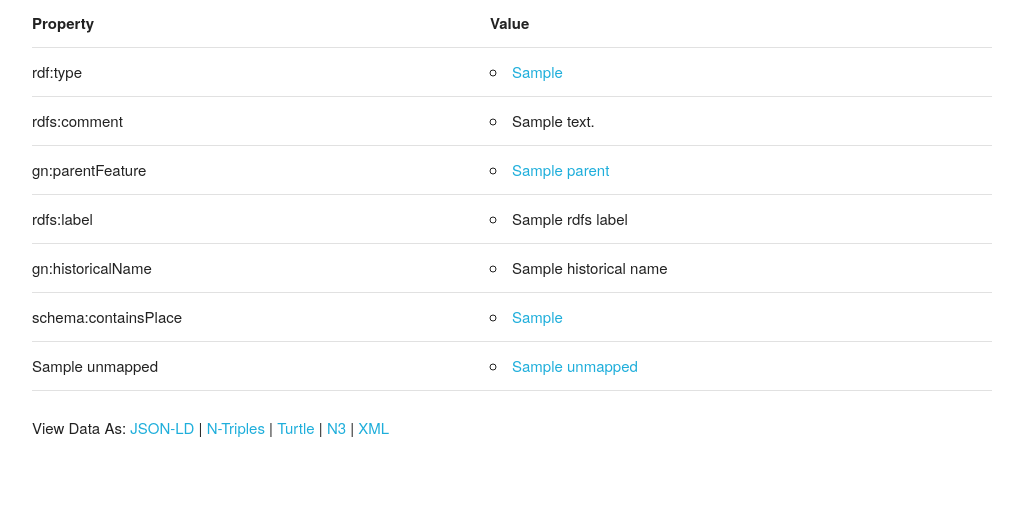
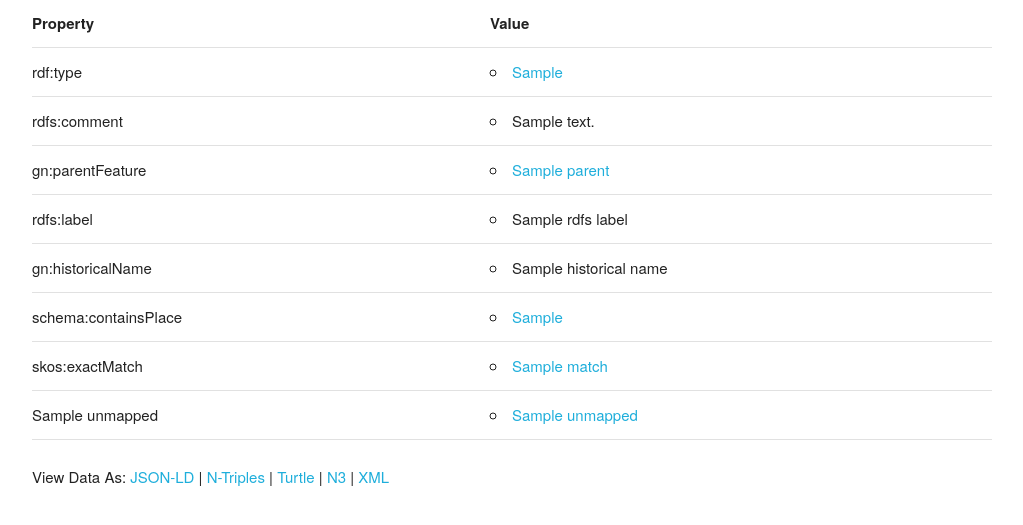
Before and after one commit to CarnegieHall/ch-lod-app, a Python web app: template templates/venues/venues.html in a window 1280 px wide. Shown: the part 181-706 px from the top of the page, without its empty margins (128-1151 px from the left). Run offline with Jinja, Linux system fonts and the light colour scheme; the template is opened without the code that fills it: most values are stand-ins (such as "Sample title", 1, 10 or a date in 2020).

Commit message:
Added skos:exactMatch
Added table element with prefix abbreviation for skos:exactMatch

```diff
--- a/templates/venues/venues.html
+++ b/templates/venues/venues.html
@@ -89,6 +89,19 @@
       </tr>
       {% endif %}
 
+      {% if data.match %}
+
+      <tr>
+        <td>skos:exactMatch</td>
+        <td>
+          <ul>
+            {% for values in data.match %}
+            <li><a href="{{values}}">{{values}}</a></li>
+            {% endfor %}
+          </ul>
+        </td>
+      </tr>
+      {% endif %}
 
       {% if data.unmapped %}
 	      	{% for values in data.unmapped %}
```
